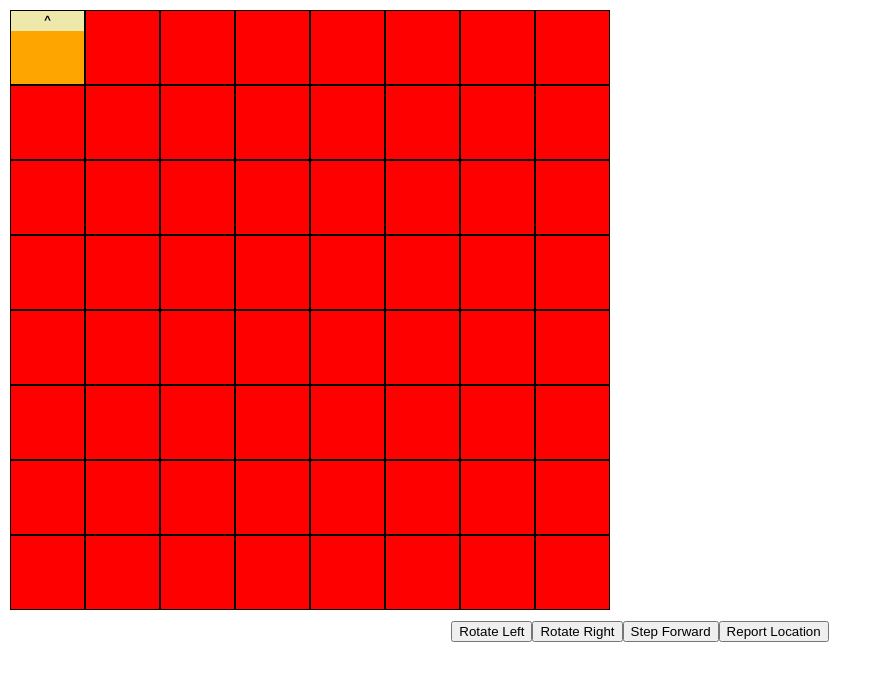
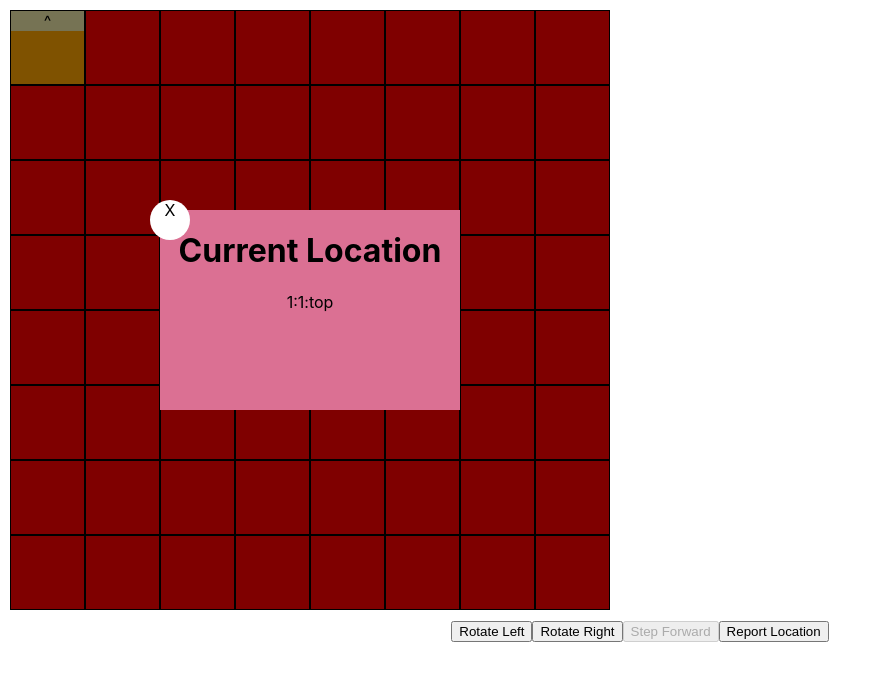
Before and after one commit to DtheC/Pawn-Movement, a React (Create React App) app: page / in a window 1280 px wide. Both pictures are taken after a click on the button "Report Location". Shown: the top 680 px of the page, without its empty margins (0-882 px from the left). Built offline with nearby package versions, Linux system fonts and the light colour scheme.

Commit message:
Add location modal

```diff
--- a/src/components/ChessControls.tsx
+++ b/src/components/ChessControls.tsx
@@ -18,7 +18,7 @@ export default function ChessControls({
     <div className="controls-container">
       <button onClick={handleRotateLeft}>Rotate Left</button>
       <button onClick={handleRotateRight}>Rotate Right</button>
-      <button onClick={handleStepForward}>Step Forward</button>
+      <button onClick={handleStepForward} disabled={!canStepForward}>Step Forward</button>
       <button onClick={handleReportLocation}>Report Location</button>
     </div>
   );
--- a/src/components/ChessGame.css
+++ b/src/components/ChessGame.css
@@ -1,5 +1,6 @@
 
 .chess-board {
+  position: relative;
   max-width: 600px;
   margin: 10px;
 }
--- a/src/components/ChessGame.tsx
+++ b/src/components/ChessGame.tsx
@@ -10,7 +10,8 @@ import { addCoordinates, generateBasicData } from "../helpers";
 import "./ChessGame.css";
 import ChessBoard from "./ChessBoard/ChessBoard";
 import ChessControls from "./ChessControls";
-import { useState } from "react";
+import { useEffect, useState } from "react";
+import ChessReportModal from "./ChessReportModal/ChessReportModal";
 
 export default function ChessGame() {
   const cellData = generateBasicData();
@@ -19,14 +20,14 @@ export default function ChessGame() {
     facing: DIR_NORTH,
   });
 
-  function calculateCanStepForward() {
+  const [canStepForward, setCanStepForward] = useState(false);
+  const [showReportModal, setShowReportModal] = useState(false);
+
+  useEffect(() => {
     const forward = addCoordinates(playerData.location, playerData.facing);
-    return (
-      forward.x >= 0 && forward.y >= 0 && forward.x > 8 - 1 && forward.y > 8 - 1
-    );
-  }
-
-  const [canStepForward, setCanStepForward] = useState<boolean>(calculateCanStepForward());
+    // TODO: remove 8 dependancy
+    setCanStepForward(forward.x >= 0 && forward.y >= 0 && forward.x < 8  && forward.y < 8 )
+  }, [playerData]);
 
   function handleRotateLeft() {
     let newDirection: Coordinate2D | undefined;
@@ -93,12 +94,19 @@ export default function ChessGame() {
     });
   }
 
-  function handleReportLocation() {}
+  function handleReportLocation() {
+    setShowReportModal(!showReportModal);
+  }
+
+  function closeModal() {
+    setShowReportModal(false)
+  }
 
   return (
     <div>
       <div className="chess-board">
         <ChessBoard cellData={cellData} playerData={playerData} />
+        {showReportModal && <ChessReportModal playerData={playerData} closeModal={closeModal} />}
       </div>
 
       <div className="chess-controls">
--- /dev/null
+++ b/src/components/ChessReportModal/ChessReportModal.css
@@ -0,0 +1,40 @@
+.chess-report-modal-container {
+  position: absolute;
+  width: 100%;
+  height: 100%;
+  top: 0;
+
+  display: flex;
+  align-items: center;
+  justify-content: center;
+
+  background-color: rgba(0, 0, 0, 0.5);
+}
+
+.chess-report-modal {
+  position: relative;
+  width: 100%;
+  max-width: 300px;
+  background-color: palevioletred;
+}
+
+.chess-report-modal-close {
+  position: absolute;
+  top: -10px;
+  left: -10px;
+  width: 40px;
+  height: 40px;
+  background-color: white;
+  border-radius: 20px;
+}
+
+.chess-report-modal-body {
+  display: flex;
+  flex-direction: column;
+  align-items: center;
+  min-height: 200px;
+}
+
+.chess-report-modal-header {
+  flex: 0;
+}
--- /dev/null
+++ b/src/components/ChessReportModal/ChessReportModal.tsx
@@ -0,0 +1,47 @@
+import {
+  Coordinate2D,
+  DIR_EAST,
+  DIR_NORTH,
+  DIR_SOUTH,
+  DIR_WEST,
+  PlayerData,
+} from "../interfaces";
+import "./ChessReportModal.css";
+
+export default function ChessReportModal({
+  playerData,
+  closeModal,
+}: {
+  playerData: PlayerData;
+  closeModal: () => void;
+}) {
+  function getReportText() {
+    return `${playerData.location.x + 1}:${
+      playerData.location.y + 1
+    }:${facingToPlainText(playerData.facing)}`;
+  }
+
+  function facingToPlainText(dir: Coordinate2D) {
+    switch (dir) {
+      case DIR_NORTH:
+        return "top";
+      case DIR_WEST:
+        return "left";
+      case DIR_SOUTH:
+        return "right";
+      case DIR_EAST:
+        return "bottom";
+    }
+  }
+  return (
+    <div className="chess-report-modal-container" onClick={closeModal}>
+      <div className="chess-report-modal" onClick={(e) => e.stopPropagation()}>
+        <div className="chess-report-modal-close" onClick={closeModal}> X </div>
+        <div className="chess-report-modal-body">
+        <h1 className="chess-report-modal-header">Current Location</h1>
+          <div className="chess-report-modal-text">{getReportText()}</div>
+        </div>
+      </div>
+    </div>
+  );
+}
--- a/src/helpers.ts
+++ b/src/helpers.ts
@@ -5,7 +5,6 @@ export function generateBasicData() {
   // each top level row is a column in the y axis
   // each array inside is a line in the x cartesian plane
   // e.g. data[0][2] is x: 2, y: 0
-
 
   // TODO: Move these 8 values to separate file so not hardcoded
   for (let y = 0; y < 8; y++) {
@@ -22,6 +21,6 @@ export function generateBasicData() {
 export function addCoordinates(value1: Coordinate2D, value2: Coordinate2D): Coordinate2D {
   return {
     x: value1.x + value2.x,
-    y: value2.y + value2.y
+    y: value1.y + value2.y
   }
 }
```
